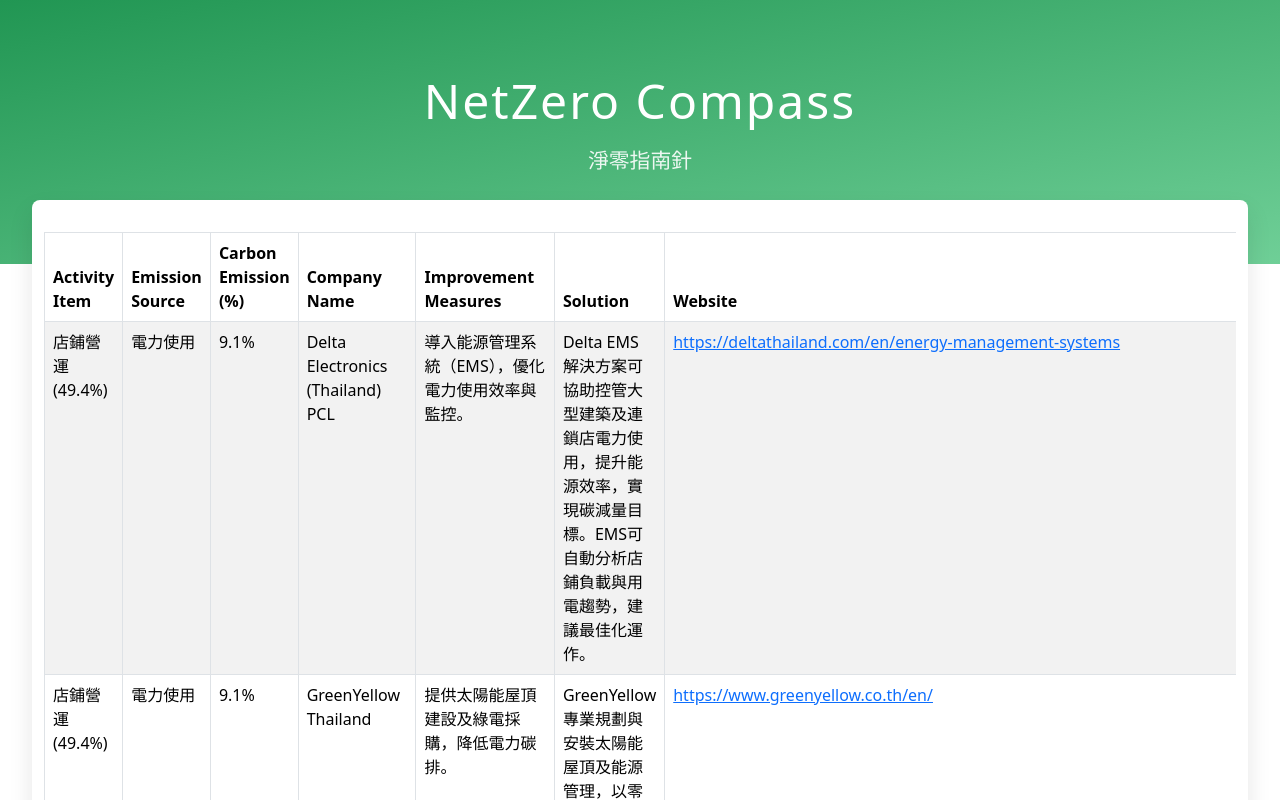
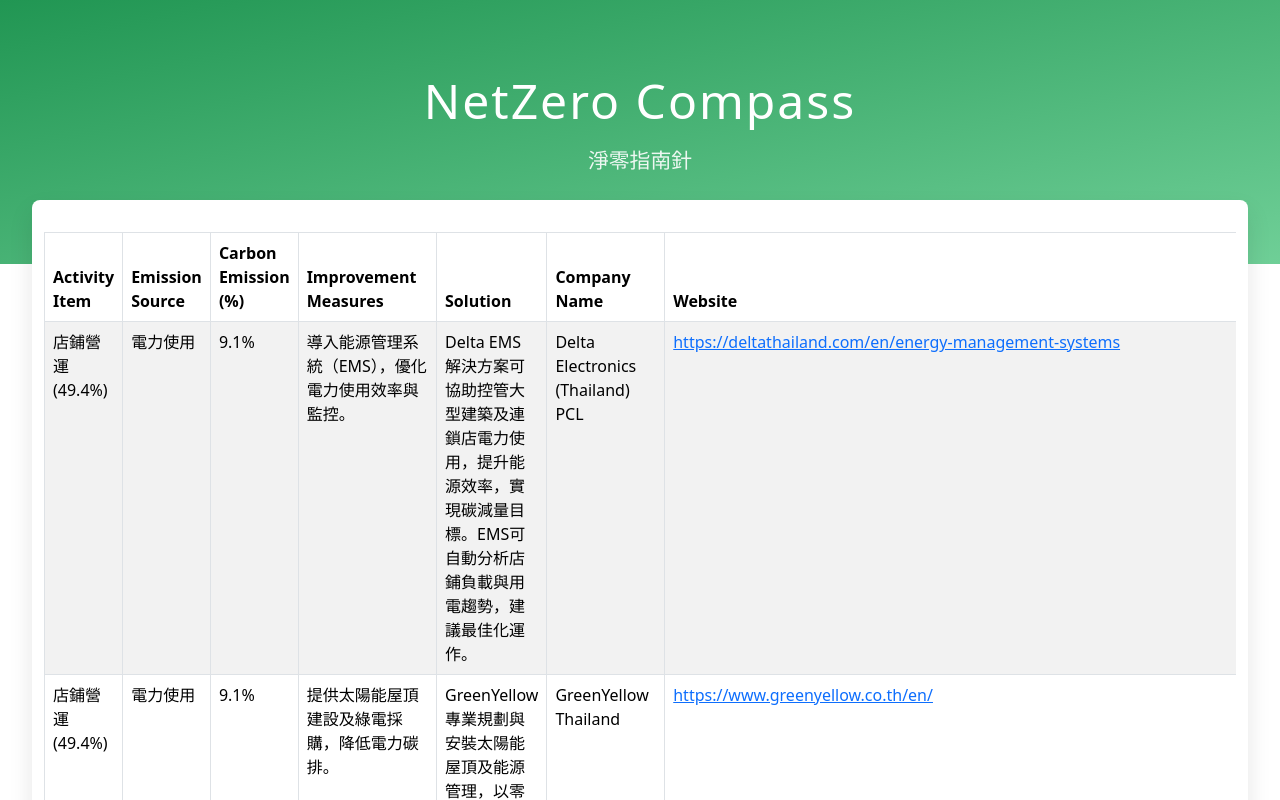
Before and after one commit to domiearth/dsa-widget-page, a React (Vite) app: page / in a window 1280 px wide. Shown: the top 800 px of the page. Built offline with nearby package versions, Linux system fonts and the light colour scheme.

Commit message:
fix the sort

```diff
--- a/src/components/TableView.tsx
+++ b/src/components/TableView.tsx
@@ -132,14 +132,14 @@ ${company.description}
             <th onClick={() => requestSort('carbon_emission_percent')} style={{ cursor: 'pointer' }}>
               Carbon Emission (%) {sortConfig?.key === 'carbon_emission_percent' && (sortConfig.direction === 'asc' ? '↑' : '↓')}
             </th>
-            <th onClick={() => requestSort('company_name')} style={{ cursor: 'pointer' }}>
-              Company Name {sortConfig?.key === 'company_name' && (sortConfig.direction === 'asc' ? '↑' : '↓')}
-            </th>
             <th>
               Improvement Measures
             </th>
             <th onClick={() => requestSort('solution_description')} style={{ cursor: 'pointer' }}>
               Solution {sortConfig?.key === 'solution_description' && (sortConfig.direction === 'asc' ? '↑' : '↓')}
+            </th>
+            <th onClick={() => requestSort('company_name')} style={{ cursor: 'pointer' }}>
+              Company Name {sortConfig?.key === 'company_name' && (sortConfig.direction === 'asc' ? '↑' : '↓')}
             </th>
             <th onClick={() => requestSort('website')} style={{ cursor: 'pointer' }}>
               Website {sortConfig?.key === 'website' && (sortConfig.direction === 'asc' ? '↑' : '↓')}
@@ -156,9 +156,9 @@ ${company.description}
               <td>{activityItemPercentMap[item.activity_item] ? `${item.activity_item} (${activityItemPercentMap[item.activity_item]})` : item.activity_item}</td>
               <td>{item.emission_source}</td>
               <td>{getPercent(item.carbon_emission)}</td>
-              <td>{item.company_name}</td>
               <td>{item.improvement_measures}</td>
               <td>{item.solution_description}</td>
+              <td>{item.company_name}</td>
               <td>
                 <a
                   href={item.website}
```
